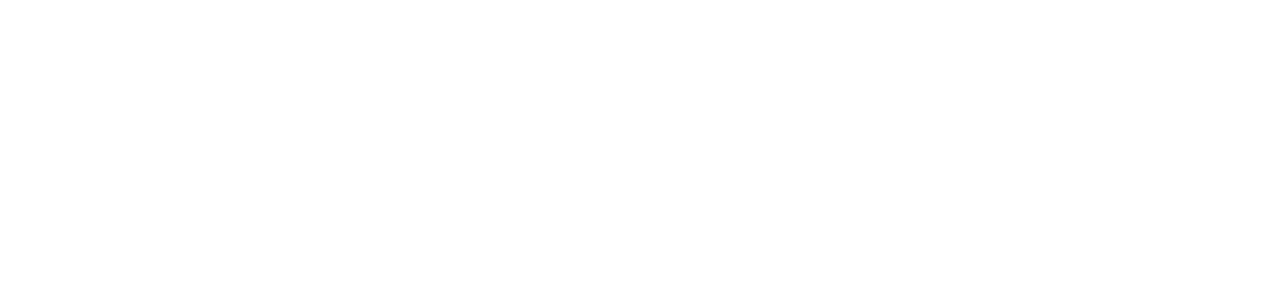
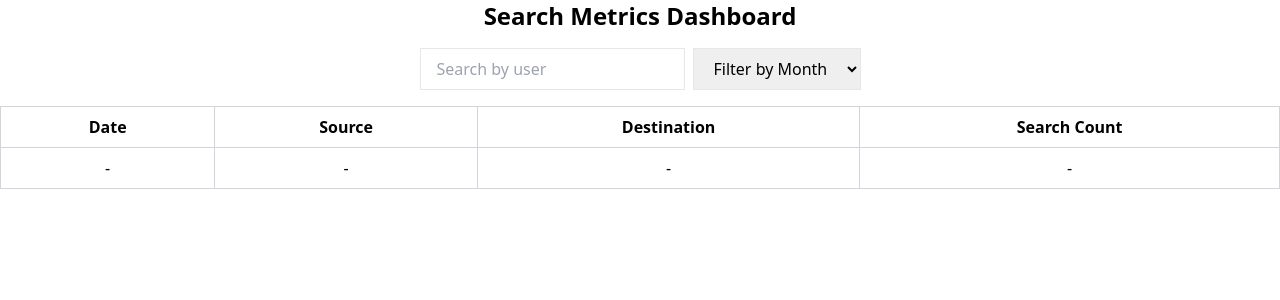
Before and after one commit to prernasehrawat/InfinityTravel, a React (Create React App) app in the folder client/: page /dashboard in a window 1280 px wide. Before the commit this address had no page. Shown: the top 300 px of the page. Built offline with nearby package versions, Linux system fonts and the light colour scheme.

Commit message:
Dashboard Front End

```diff
--- a/client/src/App.tsx
+++ b/client/src/App.tsx
@@ -13,7 +13,8 @@
 import Favourites from "./components/Favourites";
 import CheckoutPage from "./components/CheckoutPage";
 import { useUser } from "./components/UserContext";
-import NavBar from "./components/NavBar"; // Import the NavBar component
+import NavBar from "./components/NavBar";
+import Dashboard from "./components/Dashboard";
 
 function App() {
   const { user, login } = useUser();
@@ -97,6 +98,7 @@
           <Route path="/profile" element={<ProfilePage />} />
           <Route path="/favourite-searches" element={<Favourites />} />
           <Route path="/checkout" element={<CheckoutPage />} />
+          <Route path="/dashboard" element={<Dashboard />} />
         </Routes>
 
         {/* Global Footer - Hidden on the support and profile page */}
--- /dev/null
+++ b/client/src/components/Dashboard.tsx
@@ -0,0 +1,42 @@
+import React from "react";
+
+const Dashboard = () => {
+  return (
+    <div className="dashboard">
+      <h1 className="text-2xl font-bold mb-4">Search Metrics Dashboard</h1>
+      <div className="filters mb-4">
+        <input
+          type="text"
+          placeholder="Search by user"
+          className="border px-4 py-2 mr-2"
+        />
+        <select className="border px-4 py-2">
+          <option value="">Filter by Month</option>
+          <option value="January">January</option>
+          <option value="February">February</option>
+          {/* Add other months */}
+        </select>
+      </div>
+      <table className="table-auto border-collapse border border-gray-400 w-full">
+        <thead>
+          <tr>
+            <th className="border border-gray-300 px-4 py-2">Date</th>
+            <th className="border border-gray-300 px-4 py-2">Source</th>
+            <th className="border border-gray-300 px-4 py-2">Destination</th>
+            <th className="border border-gray-300 px-4 py-2">Search Count</th>
+          </tr>
+        </thead>
+        <tbody>
+          <tr>
+            <td className="border border-gray-300 px-4 py-2">-</td>
+            <td className="border border-gray-300 px-4 py-2">-</td>
+            <td className="border border-gray-300 px-4 py-2">-</td>
+            <td className="border border-gray-300 px-4 py-2">-</td>
+          </tr>
+        </tbody>
+      </table>
+    </div>
+  );
+};
+
+export default Dashboard;
--- a/client/src/components/MainContent.tsx
+++ b/client/src/components/MainContent.tsx
@@ -143,7 +143,7 @@
   <h1 className="text-4xl font-bold text-blue-600 mb-4">Infinity Travel</h1>
   <SearchForm
     onSearch={handleSearch}
-        initialSearchState={searchState} // Pass initial state to populate form inputs
+    initialSearchState={searchState}
   />
   {results.length > 0 ? (
     <div className="mt-6">
@@ -166,6 +166,12 @@
             <FaBookmark className="text-emerald-400" />
             <span>Go to favourites</span>
           </Link>
+          <Link
+            to="/dashboard"
+            className="bg-green-500 text-white px-4 py-2 rounded hover:bg-green-600 flex items-center space-x-2 ml-2"
+          >
+            <span>Go to Dashboard</span>
+          </Link>
         </div>
       </div>
       <SearchResults results={results} />
@@ -186,6 +192,8 @@
     </div>
   )}
 </div>
+
+
   );
 }
 
```
Lines whose indentation alone changed are shown as unchanged.
